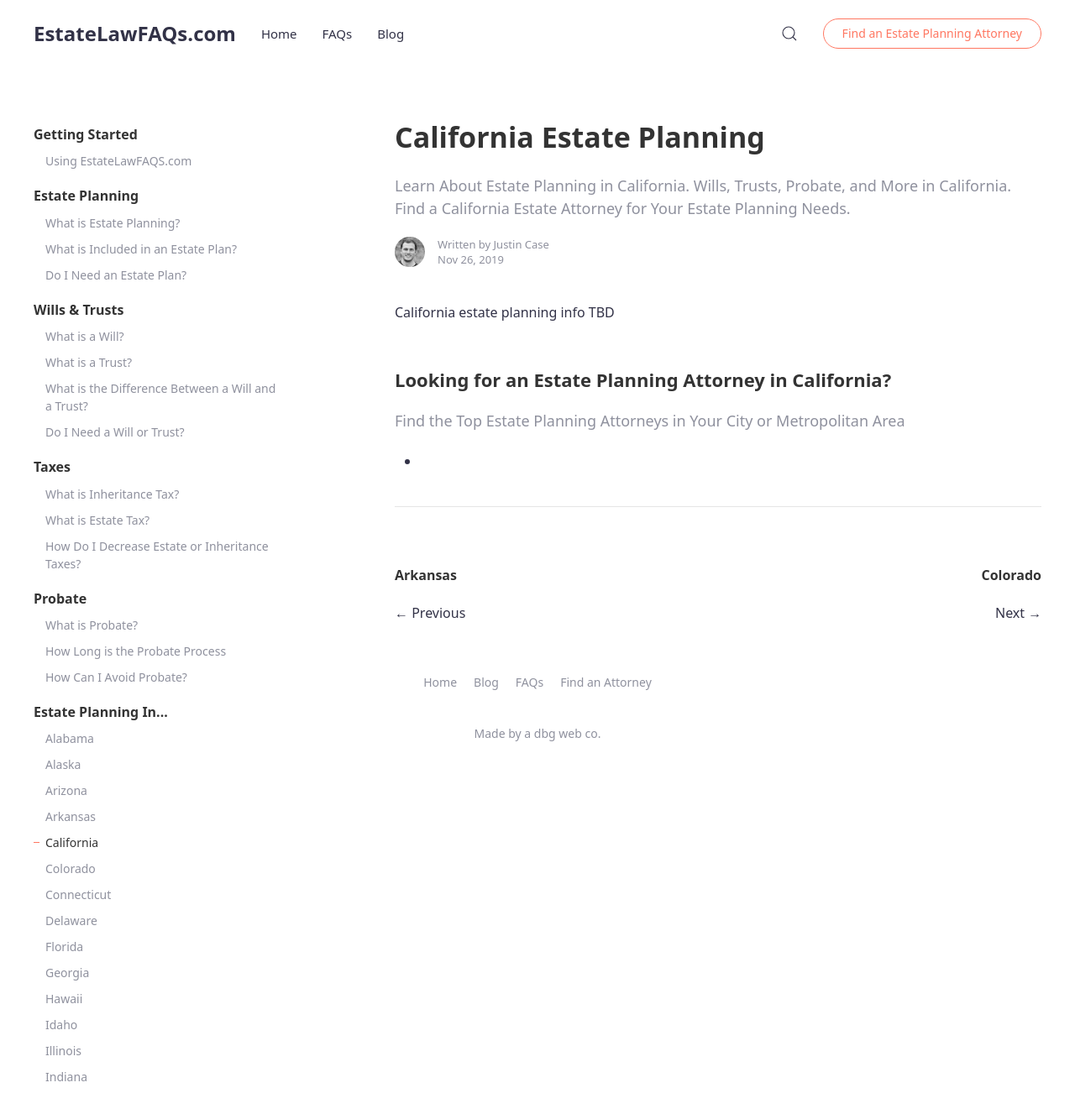
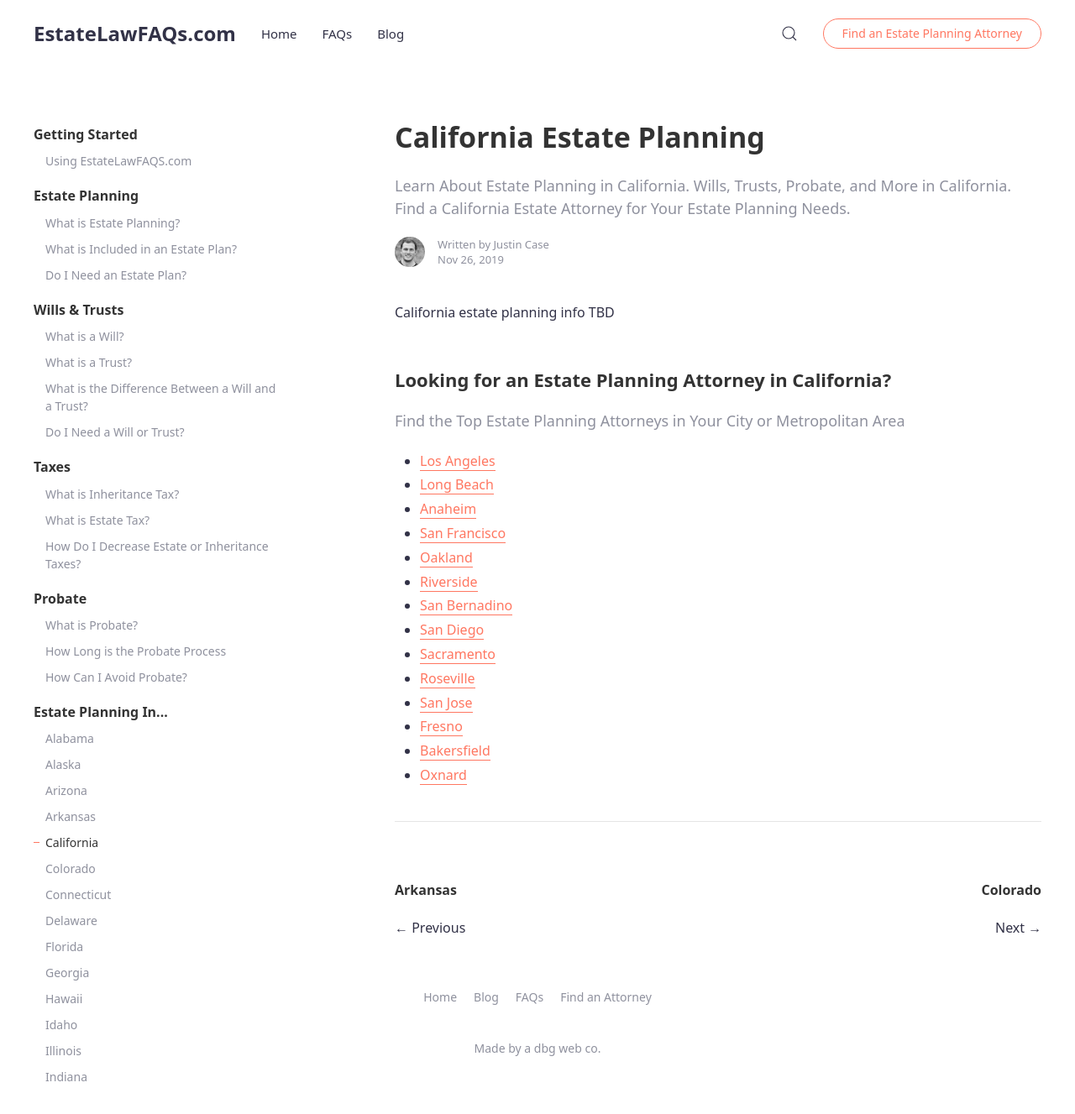
Before and after one commit to zac-heisey/docs-jekyll-theme, a Jekyll site: the page built from _docs/california-estate-planning.md, in a window 1280 px wide and 1379 px high. Shown: the top 1327 px of the window at 84% size. Built offline with Jekyll 4.4.1, drawn with Linux system fonts in a browser that asks for light colours; some of the changed lines change nothing that is shown.

Commit message:
work on adding cities and metros

```diff
--- a/_data/navigation_states.yml
+++ b/_data/navigation_states.yml
@@ -2,116 +2,251 @@
   cities:
     - city: Birmingham
       metro: birmingham-hoover
+    - city: Huntsville
+      metro: huntsville
+    - city: Mobile
+      metro: mobile
+    - city: Montgomery
+      metro: montgomery
+    - city: Tuscaloosa
+      metro: tuscaloosa
 
 - state: Alaska
   cities:
-    - city: TBD
-      metro: TBD
+    - city: Anchorage
+      metro: anchorage
+    - city: Fairbanks
+      metro: fairbanks
 
 - state: Arizona
   cities:
     - city: Phoenix
-      metro: phoenix-mesa-scottsdale
+      metro: phoenix-mesa-chandler
+    - city: Mesa
+      metro: phoenix-mesa-chandler
+    - city: Chandler
+      metro: phoenix-mesa-chandler
+    - city: Scottsdale
+      metro: phoenix-mesa-chandler
+    - city: Tucson
+      metro: tucson
 
 - state: Arkansas
   cities:
-    - city:
+    - city: Little Rock
+      metro: little-rock-conway
+    - city: Fayetteville
+      metro: fayetteville-springdale-rogers
+    - city: Jonesboro
+      metro: jonesboro
 
 - state: California
   cities:
-    - city:
+    - city: Los Angeles
+      metro: los-angeles-long-beach-anaheim
+    - city: Long Beach
+      metro: los-angeles-long-beach-anaheim
+    - city: Anaheim
+      metro: los-angeles-long-beach-anaheim
+    - city: San Francisco
+      metro: san-francisco-oakland-berkeley
+    - city: Oakland
+      metro: san-francisco-oakland-berkeley
+    - city: Riverside
+      metro: riverside-san-bernadino-ontario
+    - city: San Bernadino
+      metro: riverside-san-bernadino-ontario
+    - city: San Diego
+      metro: san-diego-chula-vista-carlsbad
+    - city: Sacramento
+      metro: sacramento-roseville-folsom
+    - city: Roseville
+      metro: sacramento-roseville-folsom
+    - city: San Jose
+      metro: san-jose-sunnyvale-santa-clara
+    - city: Fresno
+      metro: fresno
+    - city: Bakersfield
+      metro: bakersfield
+    - city: Oxnard
+      metro: oxnard-thousand-oaks-ventura
 
 - state: Colorado
   cities:
-    - city:
+    - city: Denver
+      metro: denver-lakewood-aurora
+    - city: Aurora
+      metro: denver-lakewood-aurora
+    - city: Colorado Spings
+      metro: colorado-springs
+    - city: Fort Collins
+      metro: fort-collins
+    - city: Boulder
+      metro: boulder
 
 - state: Connecticut
   cities:
-    - city:
+    - city: Hartford
+      metro: hartford-middletown
+    - city: Bridgeport
+      metro: bridgeport-stamford-norwalk
+    - city: Stamford
+      metro: bridgeport-stamford-norwalk
+    - city: New Haven
+      metro: new-haven-milford
 
 - state: Delaware
   cities:
-    - city:
+    - city: Dover
+      metro: dover
 
 - state: Florida
   cities:
-    - city:
+    - city: Miami
+      metro: miami-ft-lauderdale-pompano
+    - city: Fort Lauderdale
+      metro: miami-ft-lauderdale-pompano
+    - city: Tampa
+      metro: tampa-st-petersburg-clearwater
+    - city: Orlando
+      metro: orlando-kissimmee-sanford
+    - city: Jacksonville
+      metro: jacksonville
 
 - state: Georgia
   cities:
-    - city:
+    - city: Atlanta
+      metro: atlanta-sandy-springs-roswell
+    - city: Augusta
+      metro: augusta-richmond
+    - city: Savannah
+      metro: savannah
 
 - state: Hawaii
   cities:
-    - city:
+    - city: Honolulu
+      metro: honolulu
 
 - state: Idaho
   cities:
-    - city:
+    - city: Boise
+      metro: boise
 
 - state: Illinois
   cities:
-    - city:
+    - city: Chicago
+      metro: chicago-naperville-elgin
+    - city: Aurora
+      metro: chicago-naperville-elgin
 
 - state: Indiana
   cities:
-    - city:
+    - city: Indianapolis
+      metro: indianapolis-carmel-anderson
+    - city: Fort Wayne
+      metro: fort-wayne
 
 - state: Iowa
   cities:
-    - city:
+    - city: Des Moines
+      metro: des-moines
+    - city: Cedar Rapids
+      metro: cedar-rapids
 
 - state: Kansas
   cities:
-    - city:
+    - city: Wichita
+      metro: wichita
+    - city: Topeka
+      metro: topeka
+    - city: Lawrence
+      metro: lawrence
 
 - state: Kentucky
   cities:
-    - city:
+    - city: Louisville
+      metro: louisville-jefferson-county
+    - city: Lexington
+      metro: lexington-fayette
+    - city: Bowling Green
+      metro: bowling-green
 
 - state: Louisiana
   cities:
-    - city:
+    - city: New Orleans
+      metro: new-orleans-metairie
+    - city: Baton Rouge
+      metro: baton-rouge
+    - city: Lafayette
+      metro: lafayette
+    - city: Shreveport
+      metro: shreveport-bossier-city
 
 - state: Maine
   cities:
-    - city:
+    - city: Portland
+      metro: portland
 
 - state: Maryland
   cities:
-    - city:
+    - city: Baltimore
+      metro: baltimore-columbia-towson
 
 - state: Massachusetts
   cities:
-    - city:
+    - city: Boston
+      metro: boston-cambridge-newton
+    - city: Worcester
+      metro: worcester
+    - city: Springfield
+      metro: springfield-ma
 
 - state: Michigan
   cities:
-    - city:
+    - city: Detroit
+      metro: detroit-warren-dearborn
+    - city: Grand Rapids
+      metro: grand-rapids-kentwood
+    - city: Lansing
+      metro: lansing
 
 - state: Minnesota
   cities:
-    - city:
+    - city: Minneapolis
+      metro: minneapolis-st-paul-bloomington
+    - city: Saint Paul
+      metro: minneapolis-st-paul-bloomington
 
 - state: Mississippi
   cities:
-    - city:
+    - city: Jackson
+      metro: jackson
 
 - state: Missouri
   cities:
-    - city:
+    - city: Saint Louis
+      metro: st-louis
+    - city: Kansas City
+      metro: kansas-city
+    - city: Springfield
+      metro: springfield-mo
 
 - state: Montana
   cities:
-    - city:
+    - city: Billings
+      metro: billings
 
 - state: Nebraska
   cities:
-    - city:
+    - city: Omaha
+      metro: omaha-council-bluffs
+    - city: Lincoln
+      metro: lincoln
 
 - state: Nevada
   cities:
     - city:
+      metro:
 
 - state: New Hampshire
   cities:
@@ -183,7 +318,14 @@
 
 - state: Virginia
   cities:
-    - city:
+    - city: Washington DC
+      metro: washington-arlington-alexandria
+    - city: Arlington
+      metro: washington-arlington-alexandria
+    - city: Virginia Beach
+      metro: virginia-beach-norfolk
+    - city: Richmond
+      metro: richmond
 
 - state: Washington
   cities:
```
